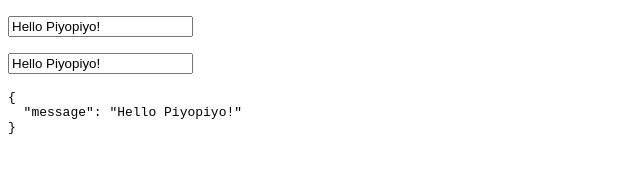
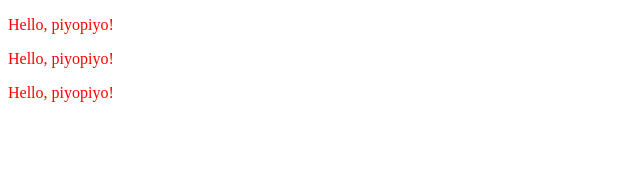
Before and after one commit to hikari-8/vue-pre-todo, a plain HTML site: page index.html in a window 1280 px wide. Shown: the whole page, without its empty margins (0-640 px from the left). Drawn offline with nearby package versions, Linux system fonts and the light colour scheme.

Commit message:
add: component

```diff
--- a/index.html
+++ b/index.html
@@ -23,9 +23,12 @@
         </ol> -->
         <!-- <button v-on:click="onClick">表示</button>
         <p>{{ now }}</p> -->
+        <!-- <p><input type="text" v-model="message"></p>
         <p><input type="text" v-model="message"></p>
-        <p><input type="text" v-model="message"></p>
-        <pre>{{ $data }}</pre>
+        <pre>{{ $data }}</pre> -->
+        <piyopiyo-component></piyopiyo-component>
+        <piyopiyo-component></piyopiyo-component>
+        <piyopiyo-component></piyopiyo-component>
     </div>
     <script src="https://unpkg.com/vue@3.1.5"></script>
     <script src="js/main.js"></script>
--- a/js/main.js
+++ b/js/main.js
@@ -55,8 +55,18 @@
 //     }
 // }).mount('#app')
 
+// const app = Vue.createApp({
+//     data: ()=> ({
+//     message: "Hello Piyopiyo!"
+//     })
+// }).mount('#app')
+
 const app = Vue.createApp({
     data: ()=> ({
-    message: "Hello Piyopiyo!"
+
     })
-}).mount('#app')
+})
+app.component("piyopiyo-component",{
+    template: "<p>Hello, piyopiyo!</p>"
+})
+app.mount('#app')
```
